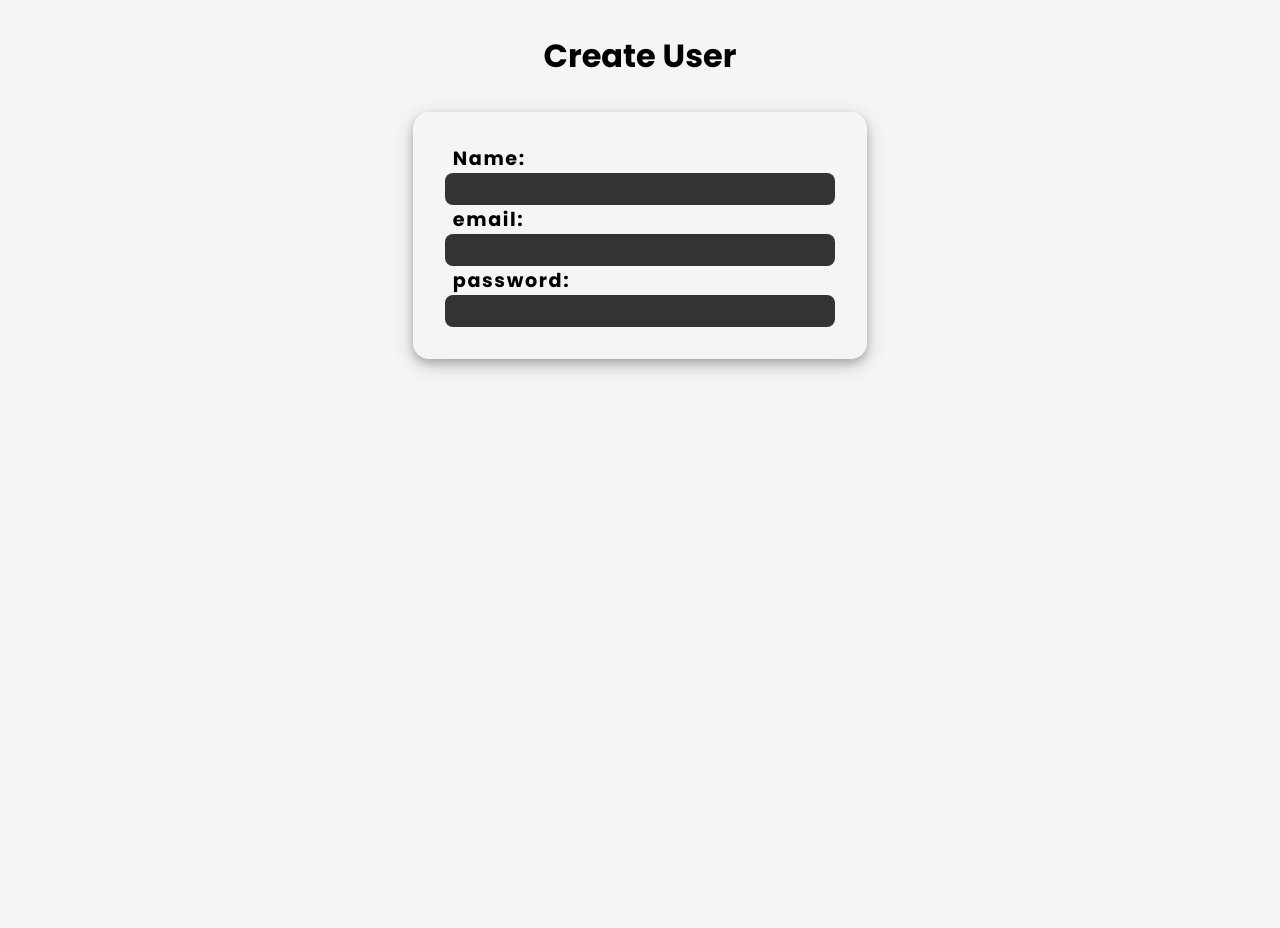
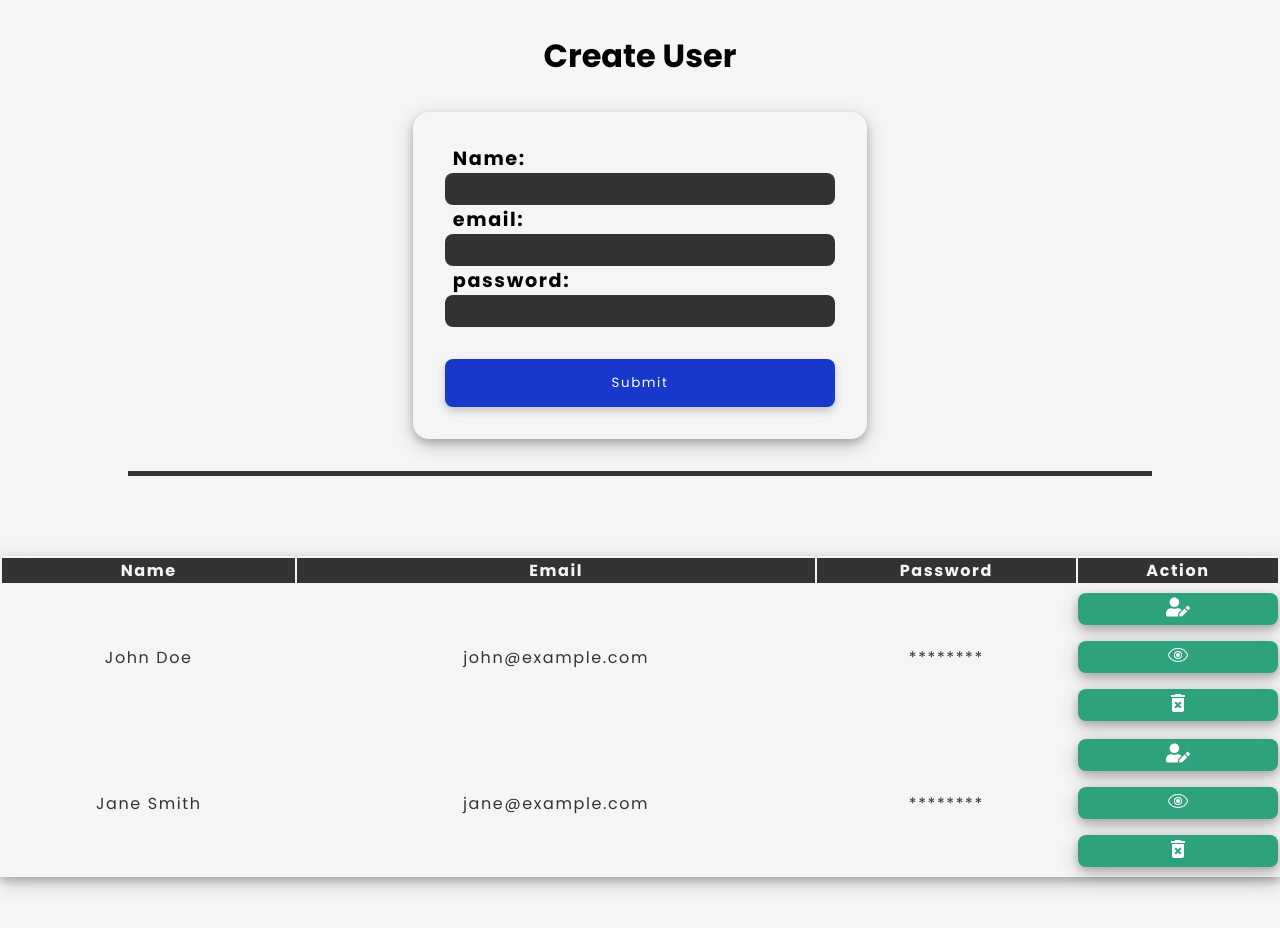
Before and after one commit to jatin800/Practice-Folder, a React (Create React App) app in the folder f/: page / in a window 1280 px wide. Shown: the top 928 px of the page. Before the commit the page ends 800 px from the top, so only its background shows below. Built offline with nearby package versions, Linux system fonts and the light colour scheme; a web font is replaced by a local one.

Commit message:
Home page completed with proper styling

```diff
--- a/f/src/App.js
+++ b/f/src/App.js
@@ -1,29 +1,15 @@
 import React from "react";
+import Form from "./components/Form";
+import { BrowserRouter, Routes, Route } from "react-router-dom";
 
 export default function App() {
   return (
-    <div className='container'>
-      <h1>Create User</h1>
-      <form>
-        <div>
-          <label>
-            <span className='span'>Name:</span>
-            <input className='input' type='text' />
-          </label>
-        </div>
-        <div>
-          <label>
-            <span className='span'>email:</span>
-            <input className='input' type='email' />
-          </label>
-        </div>
-        <div>
-          <label>
-            <span className='span'>password:</span>
-            <input className='input' type='password' />
-          </label>
-        </div>
-      </form>
-    </div>
+    <>
+      <BrowserRouter>
+        <Routes>
+          <Route path='/' element={<Form />} />
+        </Routes>
+      </BrowserRouter>
+    </>
   );
 }
--- /dev/null
+++ b/f/src/components/Form.jsx
@@ -0,0 +1,35 @@
+import React from "react";
+import Table from "./Table";
+
+export default function Form() {
+  return (
+    <>
+      <div className='container'>
+        <h1>Create User</h1>
+        <form>
+          <div>
+            <label>
+              <span className='span'>Name:</span>
+              <input className='input' type='text' />
+            </label>
+          </div>
+          <div>
+            <label>
+              <span className='span'>email:</span>
+              <input className='input' type='email' />
+            </label>
+          </div>
+          <div>
+            <label>
+              <span className='span'>password:</span>
+              <input className='input' type='password' />
+            </label>
+          </div>
+          <button type='submit'>Submit</button>
+        </form>
+      </div>
+      <hr />
+      <Table />
+    </>
+  );
+}
--- /dev/null
+++ b/f/src/components/Table.jsx
@@ -0,0 +1,56 @@
+import React from "react";
+import { CiRead } from "react-icons/ci";
+import { MdDeleteForever } from "react-icons/md";
+import { FaUserEdit } from "react-icons/fa";
+export default function Table() {
+  return (
+    <div>
+      <div className='userdata'>
+        <table>
+          <thead>
+            <tr>
+              <th>Name</th>
+              <th>Email</th>
+              <th>Password</th>
+              <th>Action</th>
+            </tr>
+          </thead>
+          <tbody>
+            <tr>
+              <td>John Doe</td>
+              <td>john@example.com</td>
+              <td>********</td>
+              <td>
+                <button>
+                  <FaUserEdit />
+                </button>
+                <button>
+                  <CiRead />
+                </button>
+                <button>
+                  <MdDeleteForever />
+                </button>
+              </td>
+            </tr>
+            <tr>
+              <td>Jane Smith</td>
+              <td>jane@example.com</td>
+              <td>********</td>
+              <td>
+                <button>
+                  <FaUserEdit />
+                </button>
+                <button>
+                  <CiRead />
+                </button>
+                <button>
+                  <MdDeleteForever />
+                </button>
+              </td>
+            </tr>
+          </tbody>
+        </table>
+      </div>
+    </div>
+  );
+}
--- a/f/src/index.scss
+++ b/f/src/index.scss
@@ -23,6 +23,24 @@ body {
     border-radius: 1rem;
     padding: 2rem;
     box-shadow: 0 4px 8px 0 rgba(0, 0, 0, 0.2), 0 6px 20px 0 rgba(0, 0, 0, 0.19);
+    > button {
+      margin-top: 2rem;
+      width: 100%;
+      height: 3rem;
+      border: none;
+      border-radius: 0.5rem;
+      background-color: #1738ca;
+      color: white;
+      letter-spacing: 0.1rem;
+      box-shadow: 0 4px 8px 0 rgba(0, 0, 0, 0.2);
+      &:hover {
+        transform: scale(1.1);
+        transition: all 0.5s ease;
+        box-shadow: 0 4px 8px 0 rgba(0, 0, 0, 0.25),
+          0 6px 20px 0 rgba(0, 0, 0, 0.25);
+        cursor: pointer;
+      }
+    }
   }
 }
 
@@ -42,3 +60,58 @@ body {
   height: 2rem;
   letter-spacing: 0.1rem;
 }
+
+hr {
+  margin: 2rem auto;
+  width: 80%;
+  height: 5px;
+  border: none;
+  background-color: #333;
+}
+
+.userdata {
+  display: flex;
+  justify-content: center;
+  align-items: center;
+  margin: 5rem auto;
+  box-shadow: 0 4px 8px 0 rgba(0, 0, 0, 0.2), 0 6px 20px 0 rgba(0, 0, 0, 0.19);
+  > table {
+    width: -webkit-fill-available;
+    > thead {
+      background-color: #333;
+      color: #f5f5f5;
+      letter-spacing: 0.1rem;
+    }
+    > tbody {
+      background-color: #f5f5f5;
+      color: #333;
+      letter-spacing: 0.1rem;
+      > tr {
+        text-align: center;
+        > td > button {
+          outline: none;
+          border-radius: 0.5rem;
+          border: none;
+          background-color: #2ea27d;
+          color: white;
+          width: 100%;
+          height: 2rem;
+          letter-spacing: 0.1rem;
+          margin: 0.5rem 0;
+          cursor: pointer;
+          font-size: x-large;
+          padding: 0.2rem auto;
+          box-shadow: 0 4px 8px 0 rgba(0, 0, 0, 0.2),
+            0 6px 20px 0 rgba(0, 0, 0, 0.19);
+          &:hover {
+            transform: scale(1.1);
+            transition: all 0.5s ease;
+            box-shadow: 0 4px 8px 0 rgba(0, 0, 0, 0.25),
+              0 6px 20px 0 rgba(0, 0, 0, 0.25);
+            cursor: pointer;
+          }
+        }
+      }
+    }
+  }
+}
```
